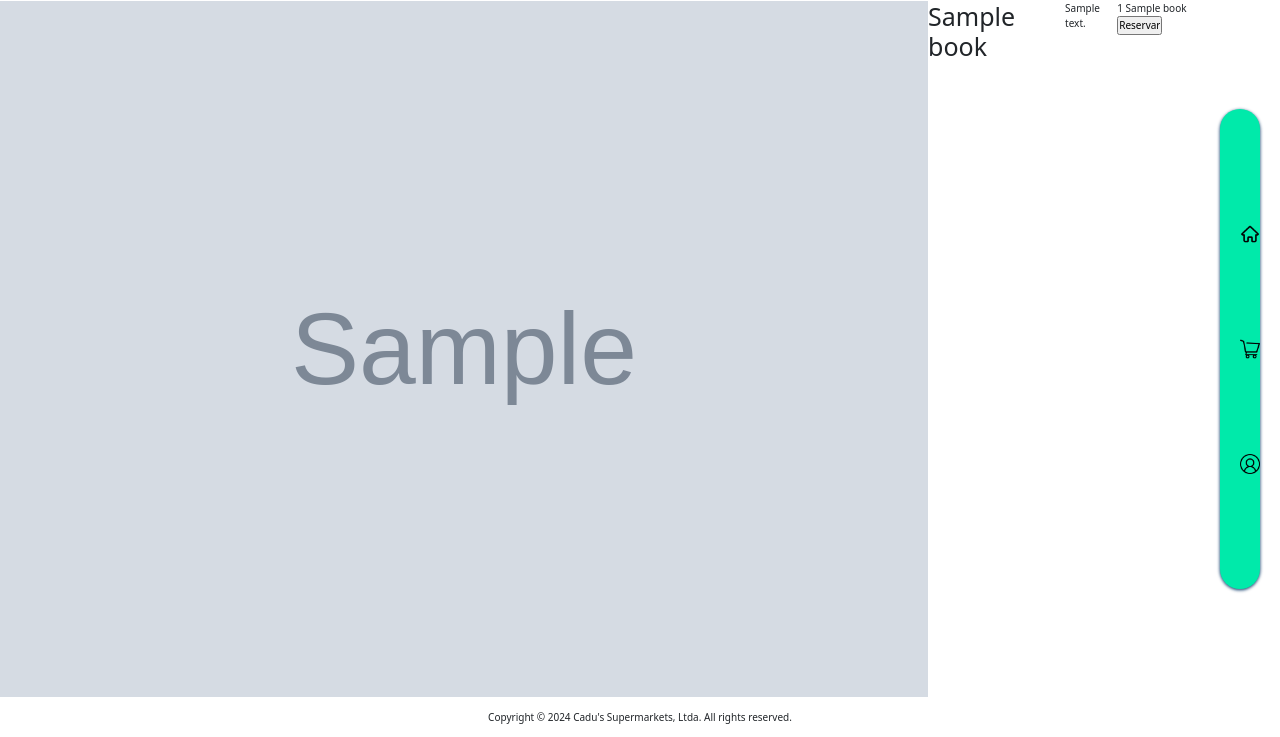
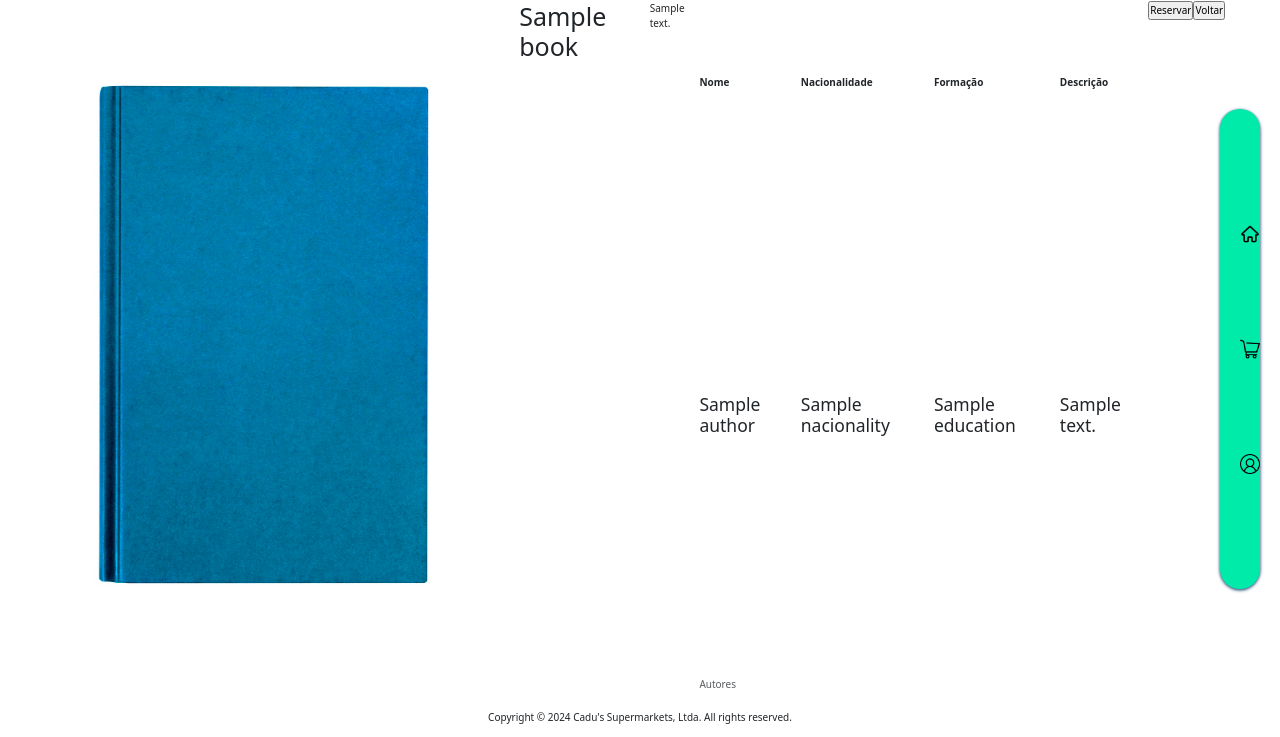
Before and after one commit to GDDev/chickenjoes-library-web, a Django app: page /1/ in a window 1280 px wide. Shown: the part 63-800 px from the top of the page. Run offline with Django 5.2, Linux system fonts and the light colour scheme; tables that the repository leaves empty hold one stand-in row (values such as "Sample post"); grey boxes marked "Sample" are stand-in pictures; a database or web service that is not in the repository returns one stand-in record (values such as "Sample title"); some libraries are stand-ins or nearby versions.

Commit message:
Now we can see suggested books, and detailing show authors

```diff
--- a/book/templates/book/detail.html
+++ b/book/templates/book/detail.html
@@ -17,11 +17,43 @@
     <h1>{{ book.title }}</h1>
     <p>{{ book.description }}</p>
 
-    <form action="{% url 'book:addtocart' %}" method="get">
-        <input type="hidden" name="id" value="{{ book.id }}">
-        {{ book.id }}
-        {{ book.title }}
-        <input type="submit" value="Reservar">
-    </form>
+    <table>
+        <thead>
+            <caption>Autores</caption>
+            <tr>
+                <th>Nome</th>
+                <th>Nacionalidade</th>
+                <th>Formação</th>
+                <th>Descrição</th>
+            </tr>
+        </thead>
+        <tbody>
+            {% for author in authors %}
+                <tr>
+                    <td>
+                        <h3>{{ author.name }}</h3>
+                    </td>
+                    <td>
+                        <h3>{{ author.nacionality }}</h3>
+                    </td>
+                    <td>
+                        <h3>{{ author.education }}</h3>
+                    </td>
+                    <td>
+                        <h3>{{ author.description }}</h3>
+                    </td>
+                </tr>
+            {% endfor %}
+        </tbody>
+    </table>
+
+    {% if not book_is_suggestion %}
+        <form action="{% url 'book:addtocart' %}" method="get">
+            <input type="hidden" name="id" value="{{ book.id }}">
+            <input type="submit" value="Reservar">
+        </form>
+    {% endif %}
+
+    <a href="{% url 'book:listbooks' %}"><input type="button" value="Voltar"></a>
 
 {% endblock content %}
--- a/book/views.py
+++ b/book/views.py
@@ -13,9 +13,14 @@
     context_object_name = 'books'
 
     def get(self, *args, **kwargs):
-        books_data = Book.find_exclusive_books()
         books = []
         authors = []
+        show_suggested = self.request.GET.get('show_suggested', 'false') == 'true'
+
+        if show_suggested:
+            books_data = list(db.suggested_books.find())
+        else:
+            books_data = Book.find_exclusive_books()
 
         for author in db.authors.find():
             authors.append(
@@ -57,7 +62,6 @@
                 publisher=book['publisher'],
                 edition_number=book['edition_number'],
                 isbn=book['isbn'],
-                image=book.get('image'),
                 slug=book['slug'],
                 _id=book['_id']
                 )
@@ -66,6 +70,7 @@
         context = {
             self.context_object_name: books,
             'authors': authors,
+            'show_suggested': show_suggested,
         }
         return render(self.request, self.template_name, context)
 
@@ -76,6 +81,10 @@
 
     def get(self, request, slug):
         book_data = db.books.find_one({'slug': slug})
+        book_is_suggestion = False
+        if not book_data:
+            book_data = db.suggested_books.find_one({'slug': slug})
+            book_is_suggestion = True
         if not book_data:
             return redirect('book:listbooks')
         else:
@@ -92,11 +101,22 @@
                 publisher=book_data['publisher'],
                 edition_number=book_data['edition_number'],
                 isbn=book_data['isbn'],
-                image=book_data.get('image'),
                 slug=book_data['slug'],
                 _id=book_data['_id']
             )
-            return render(request, 'book/detail.html', {'book': book})
+
+            if isinstance(book.id, str): book.id = ObjectId(book.id)
+
+            authors = list(db.book_author_associations.find({'book_id': book.id})) or list(db.suggested_book_author_associations.find({'book_id': book.id}))
+            authors = [db.authors.find_one({'_id': author['author_id']}) for author in authors]
+
+            context = {
+                'book': book,
+                'authors': authors,
+                'book_is_suggestion': book_is_suggestion
+            }
+
+            return render(request, 'book/detail.html', context)
 
 
 class AddToCart(View):
```
Also changed, not shown: book/templates/book/listbooks.html (+9 -0 lines).
